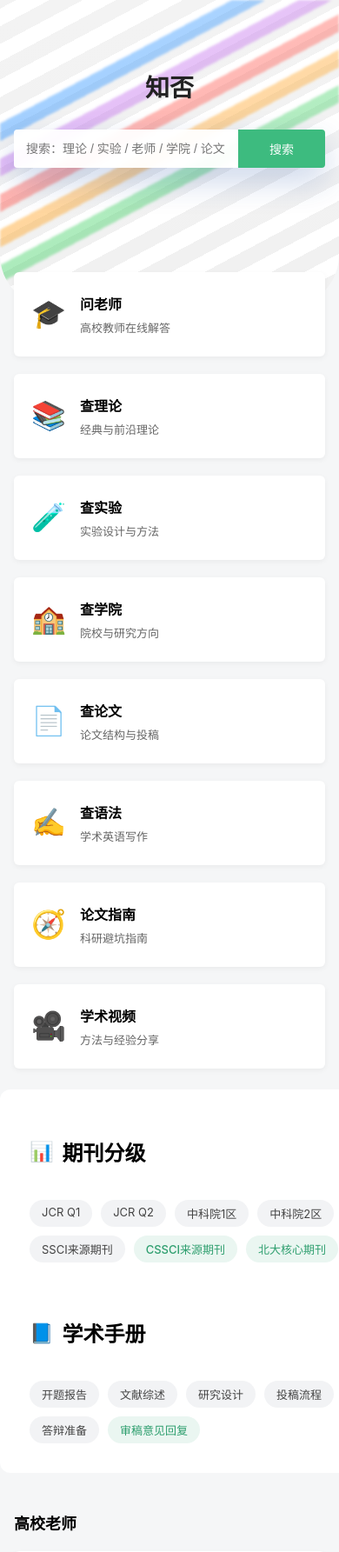
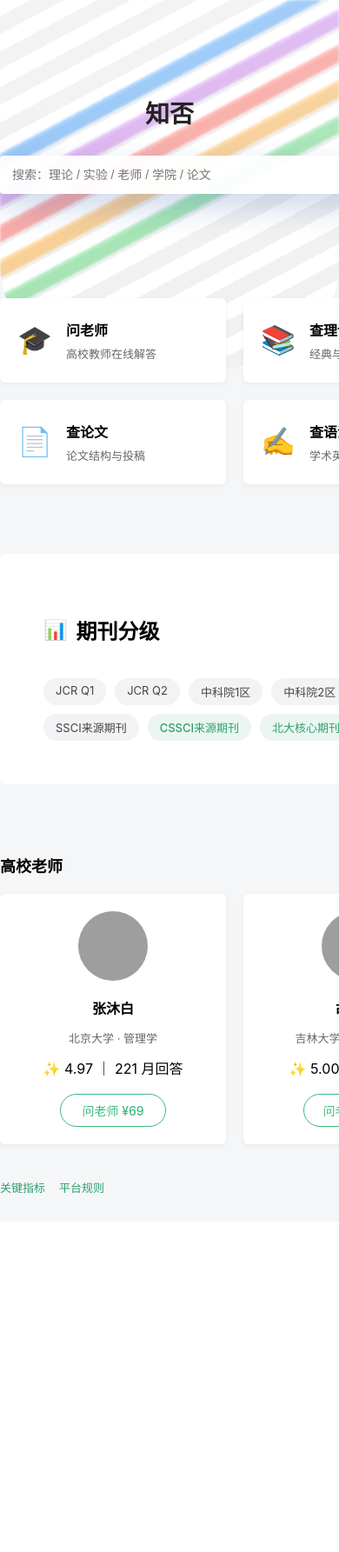
Before and after one commit to evankors/zhifou-dynamic, a Flask app: page / in a window 390 px wide; the page is wider, and only the part inside the window is pictured. Shown: the part 50-1835 px from the top of that part at 87% size. After the commit the page ends 1423 px from the top of that part, so only its background shows below. Run offline with Flask 3, Linux system fonts and the light colour scheme; some libraries are stand-ins or nearby versions; grey boxes are pictures that could not be loaded.

Commit message:
revert mobile layout changes

```diff
--- a/templates/index.html
+++ b/templates/index.html
@@ -2,7 +2,6 @@
 <html lang="zh">
 <head>
     <meta charset="UTF-8">
-    <meta name="viewport" content="width=device-width, initial-scale=1">
     <title>知否｜专业学术咨询平台</title>
     <style>
         body {
@@ -327,70 +326,6 @@
             text-decoration: none;
         }
 
-        @media (max-width: 900px) {
-            .hero {
-                width: 100%;
-                margin: 0;
-                padding: 60px 16px 160px;
-                border-bottom-left-radius: 60px;
-                border-bottom-right-radius: 60px;
-                box-sizing: border-box;
-            }
-
-            .search-box {
-                width: 100%;
-            }
-
-            .search-result {
-                width: 100%;
-            }
-
-            .entry,
-            .middle,
-            .teacher,
-            .search-list {
-                width: 100%;
-                padding-left: 16px;
-                padding-right: 16px;
-                box-sizing: border-box;
-            }
-
-            .teacher-list {
-                grid-template-columns: repeat(2, 1fr);
-            }
-
-            .entry {
-                grid-template-columns: repeat(2, 1fr);
-                margin: -40px auto 24px;
-            }
-
-            .middle {
-                padding: 0 0 20px;
-            }
-
-            .middle-box {
-                width: 100%;
-                border-radius: 12px;
-                padding: 24px;
-                flex-direction: column;
-                gap: 24px;
-            }
-
-            .teacher {
-                margin: 24px auto;
-            }
-        }
-
-        @media (max-width: 560px) {
-            .teacher-list {
-                grid-template-columns: 1fr;
-            }
-
-            .entry {
-                grid-template-columns: 1fr;
-            }
-        }
-
     </style>
 </head>
 <body>
```
